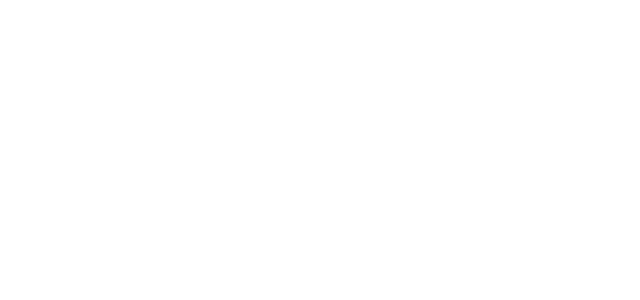
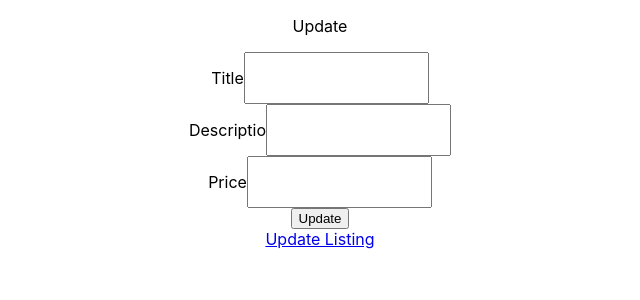
Before and after one commit to BasicallyOk/CISC327_20, a React (Create React App) app in the folder client/: page /updateListing in a window 1280 px wide. Before the commit this address had no page. Shown: the top 300 px of the page, without its empty margins (320-960 px from the left). Built offline with nearby package versions, Linux system fonts and the light colour scheme.

Commit message:
react update listing

```diff
--- a/client/src/App.js
+++ b/client/src/App.js
@@ -7,6 +7,7 @@
 } from 'react-router-dom'
 import './App.css'
 import RegisterUser from './components/RegisterUser'
+import UpdateListing from './components/UpdateListing'
 
 import axios from 'axios'
 
@@ -19,6 +20,7 @@
 				<Routes>
 					<Route path="/" element={<Main />} />
 					<Route path="/register" element={<RegisterUser />} />
+					<Route path="/updateListing" element={<UpdateListing />} />
 				</Routes>
 			</div>
 		</Router>
@@ -30,6 +32,7 @@
 		<div>
 			<h4>QBNB</h4>
 			<Link to={'register'}>Register</Link>
+			<Link to={'updateListing'}>Update Listing</Link>
 			<button onClick={() => axios.get('http://localhost:5000/')}>Ping server</button>
 		</div>
 	)
--- /dev/null
+++ b/client/src/components/UpdateListing.js
@@ -0,0 +1,70 @@
+import React, { useState } from 'react'
+import { Link } from 'react-router-dom'
+import axios from 'axios'
+
+function UpdateListing (props) {
+	const [title, setTitle] = useState('')
+	const [description, setDescription] = useState('')
+	const [price, setPrice] = useState('')
+
+	const handleSubmit = () => {
+		axios.post('http://localhost:5000/listing/update', {
+			title,
+			description,
+			price
+		}).then(res => {
+			console.log(res.data.success)
+		}).catch(e => {
+			console.log(e.response.data.error)
+		})
+	}
+
+	return (
+		<div style={{
+			display: 'flex',
+			flexDirection: 'column',
+			alignItems: 'center'
+		}}>
+			<p>Update</p>
+			<div style={{ display: 'flex', flexDirection: 'row' }}>
+				<p>Title</p>
+				<input
+					type = "text"
+					data-testid = 'titleBox'
+					value = {title}
+					onChange = {(event) => setTitle(event.target.value)}
+				/>
+			</div>
+
+			<div style={{ display: 'flex', flexDirection: 'row' }}>
+				<p>Descriptio</p>
+				<input
+					type = "text"
+					data-testid = 'descriptionBox'
+					value = {description}
+					onChange = {(event) => setDescription(event.target.value)}
+				/>
+			</div>
+
+			<div style={{ display: 'flex', flexDirection: 'row' }}>
+				<p>Price</p>
+				<input
+					type = "text"
+					data-testid = 'priceBox'
+					value = {price}
+					onChange = {(event) => setPrice(event.target.value)}
+				/>
+			</div>
+
+			<button
+				data-testid = 'submitButton'
+				onClick = {handleSubmit}
+			>
+				Update
+			</button>
+			<Link to={'..'}>Update Listing</Link>
+		</div>
+	)
+}
+
+export default UpdateListing
```
Also changed, not shown: 1 other file (tests, documents, lock files or other folders).
